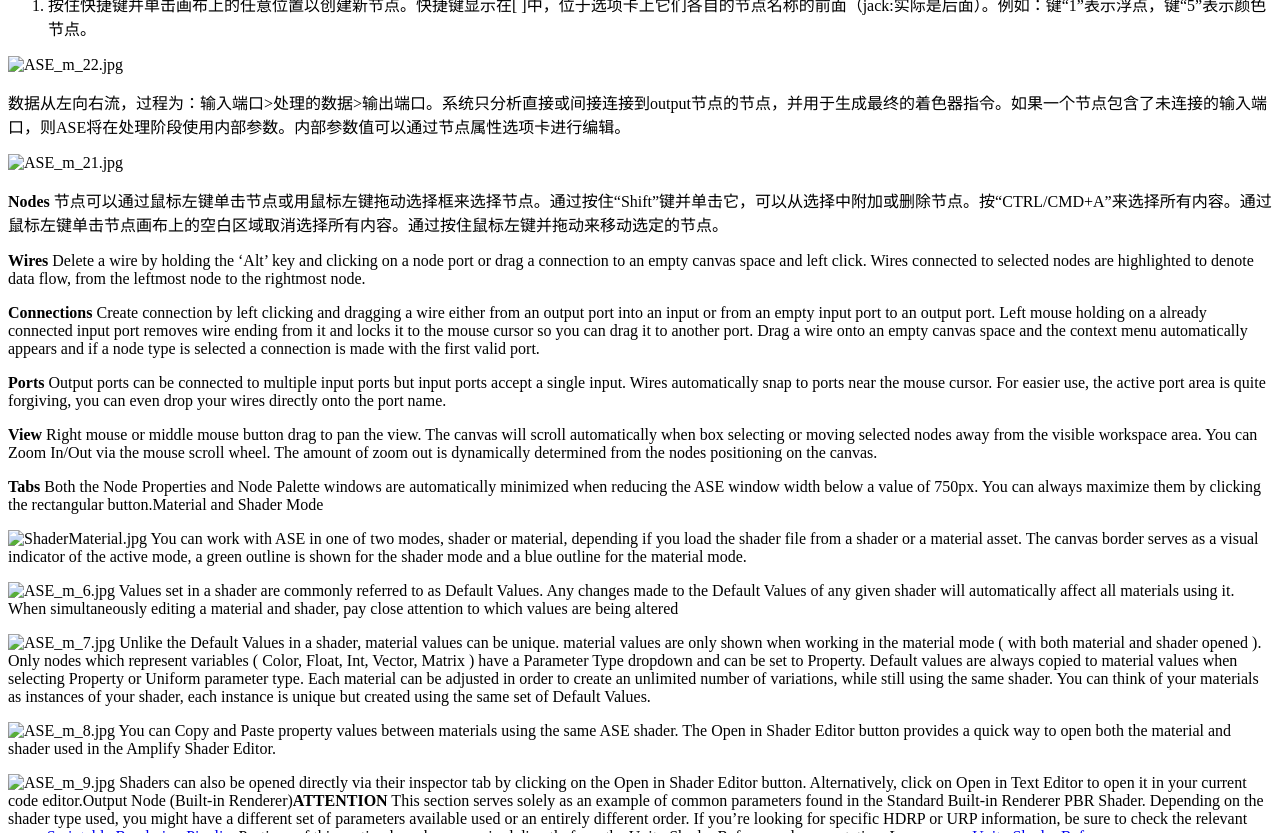
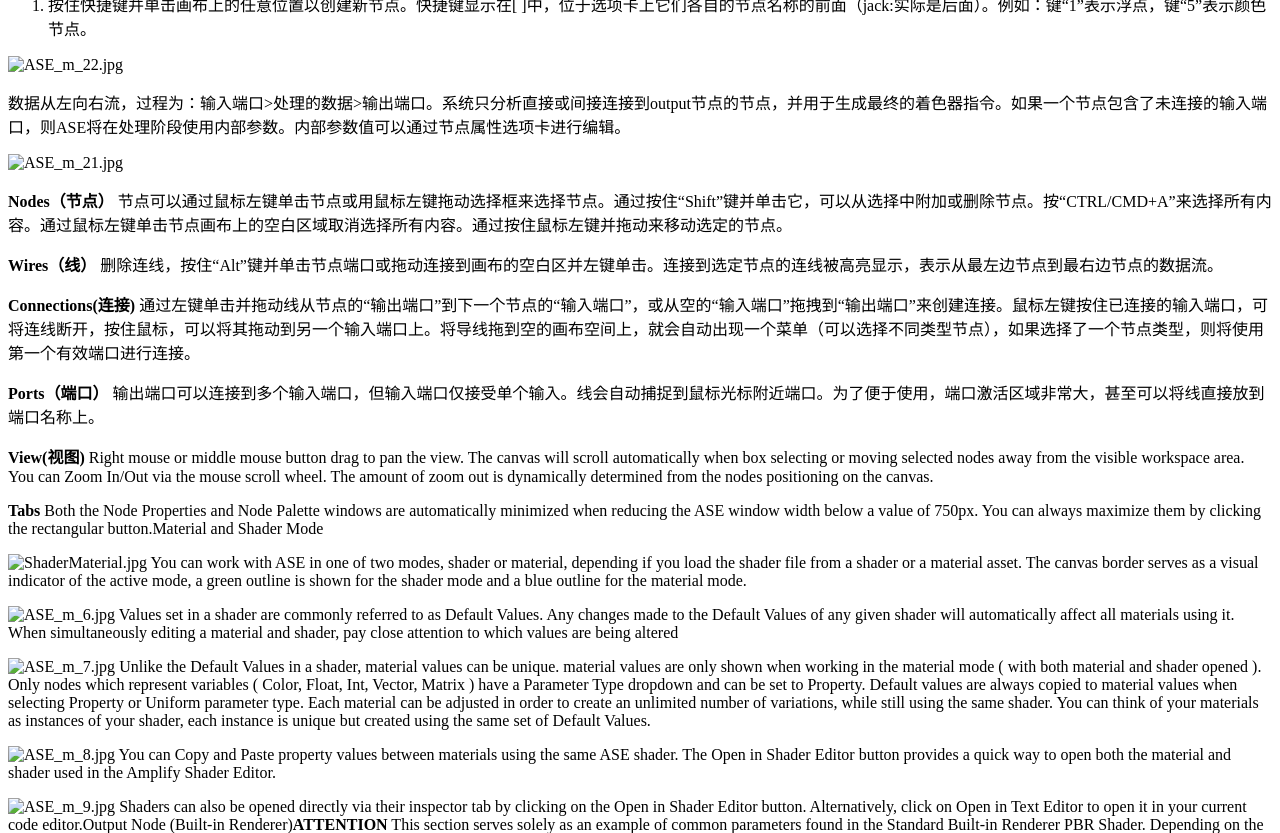
Before and after one commit to swang81/swang81.github.io, a Jekyll site: the page built from blogs/ase.md, in a window 1280 px wide and 900 px high, scrolled down 2388 px, cut to the strip 67-900 px from the top of the window. Built offline with Jekyll 4.4.1, drawn with Linux system fonts in a browser that asks for light colours; nearby versions of some CDN libraries; comment, search, counter and statistics services are not loaded.

Commit message:
Update ase.md

```diff
--- a/blogs/ase.md
+++ b/blogs/ase.md
@@ -5,6 +5,8 @@ title: Blogs
 ---
 
 # Amplify Shader Editor Manual
+
+{:toc}
 
 ## 安装
 
@@ -86,15 +88,15 @@ ASE Shader可以直接在项目选项卡中创建，或者通过Assets > Create
 
 ![ASE_m_21.jpg](./ase.assets/ASE_m_21.jpg)
 
-**Nodes** 节点可以通过鼠标左键单击节点或用鼠标左键拖动选择框来选择节点。通过按住“Shift”键并单击它，可以从选择中附加或删除节点。按“CTRL/CMD+A”来选择所有内容。通过鼠标左键单击节点画布上的空白区域取消选择所有内容。通过按住鼠标左键并拖动来移动选定的节点。
+**Nodes（节点）** 节点可以通过鼠标左键单击节点或用鼠标左键拖动选择框来选择节点。通过按住“Shift”键并单击它，可以从选择中附加或删除节点。按“CTRL/CMD+A”来选择所有内容。通过鼠标左键单击节点画布上的空白区域取消选择所有内容。通过按住鼠标左键并拖动来移动选定的节点。
 
-**Wires** Delete a wire by holding the ‘Alt’ key and clicking on a node port or drag a connection to an empty canvas space and left click. Wires connected to selected nodes are highlighted to denote data flow, from the leftmost node to the rightmost node.
+**Wires（线）** 删除连线，按住“Alt”键并单击节点端口或拖动连接到画布的空白区并左键单击。连接到选定节点的连线被高亮显示，表示从最左边节点到最右边节点的数据流。
 
-**Connections** Create connection by left clicking and dragging a wire either from an output port into an input or from an empty input port to an output port. Left mouse holding on a already connected input port removes wire ending from it and locks it to the mouse cursor so you can drag it to another port. Drag a wire onto an empty canvas space and the context menu automatically appears and if a node type is selected a connection is made with the first valid port.
+**Connections(连接)** 通过左键单击并拖动线从节点的“输出端口”到下一个节点的“输入端口”，或从空的“输入端口”拖拽到“输出端口”来创建连接。鼠标左键按住已连接的输入端口，可将连线断开，按住鼠标，可以将其拖动到另一个输入端口上。将导线拖到空的画布空间上，就会自动出现一个菜单（可以选择不同类型节点），如果选择了一个节点类型，则将使用第一个有效端口进行连接。
 
-**Ports** Output ports can be connected to multiple input ports but input ports accept a single input. Wires automatically snap to ports near the mouse cursor. For easier use, the active port area is quite forgiving, you can even drop your wires directly onto the port name.
+**Ports（端口）** 输出端口可以连接到多个输入端口，但输入端口仅接受单个输入。线会自动捕捉到鼠标光标附近端口。为了便于使用，端口激活区域非常大，甚至可以将线直接放到端口名称上。
 
-**View** Right mouse or middle mouse button drag to pan the view. The canvas will scroll automatically when box selecting or moving selected nodes away from the visible workspace area. You can Zoom In/Out via the mouse scroll wheel. The amount of zoom out is dynamically determined from the nodes positioning on the canvas.
+**View(视图)** Right mouse or middle mouse button drag to pan the view. The canvas will scroll automatically when box selecting or moving selected nodes away from the visible workspace area. You can Zoom In/Out via the mouse scroll wheel. The amount of zoom out is dynamically determined from the nodes positioning on the canvas.
 
 **Tabs** Both the Node Properties and Node Palette windows are automatically minimized when reducing the ASE window width below a value of 750px. You can always maximize them by clicking the rectangular button.Material and Shader Mode
 
```
